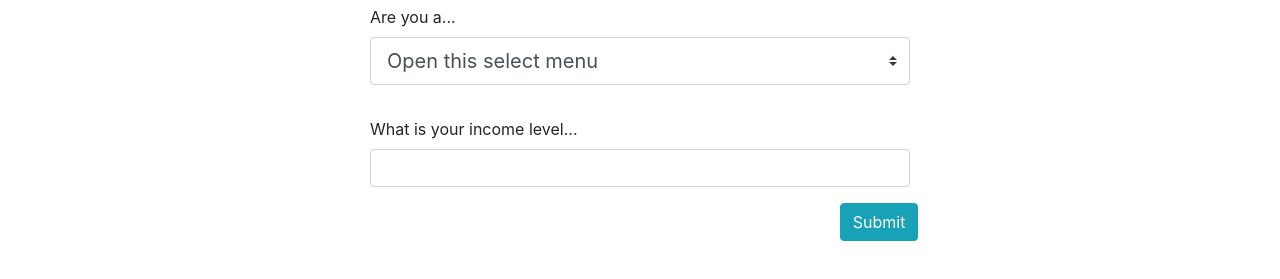
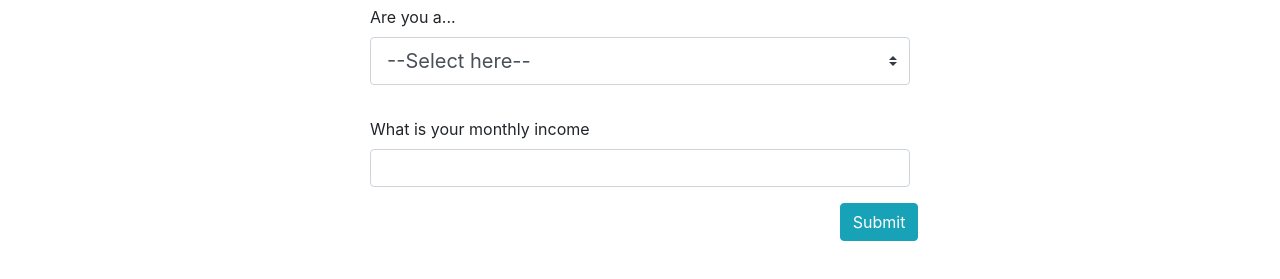
Before and after one commit to KevinCJH/g7dbsunicorn, a website: page index.html in a window 1280 px wide. Shown: the part 155-434 px from the top of the page. Drawn offline with Linux system fonts and the light colour scheme.

Commit message:
removed retiree from index.html

```diff
--- a/index.html
+++ b/index.html
@@ -60,14 +60,13 @@
           <div class="form-group">
             <label for="exampleInputEmail1">Are you a...</label>
             <select class="browser-default custom-select custom-select-lg mb-3" id="status">
-              <option selected>Open this select menu</option>
+              <option selected>--Select here--</option>
               <option value="1">Student</option>
               <option value="2">Working adult</option>
-              <option value="3">Retiree</option>
             </select>
           </div>
           <div class="form-group">
-            <label for="usr">What is your income level...</label>
+            <label for="usr">What is your monthly income </label>
             <input type="text" class="form-control" id="income_level">
           </div>
           <a  role="button" href="Transition.html" style="margin-left:87%;color:white;" class="btn btn-info " onClick="submitData()"> Submit</a>
```
